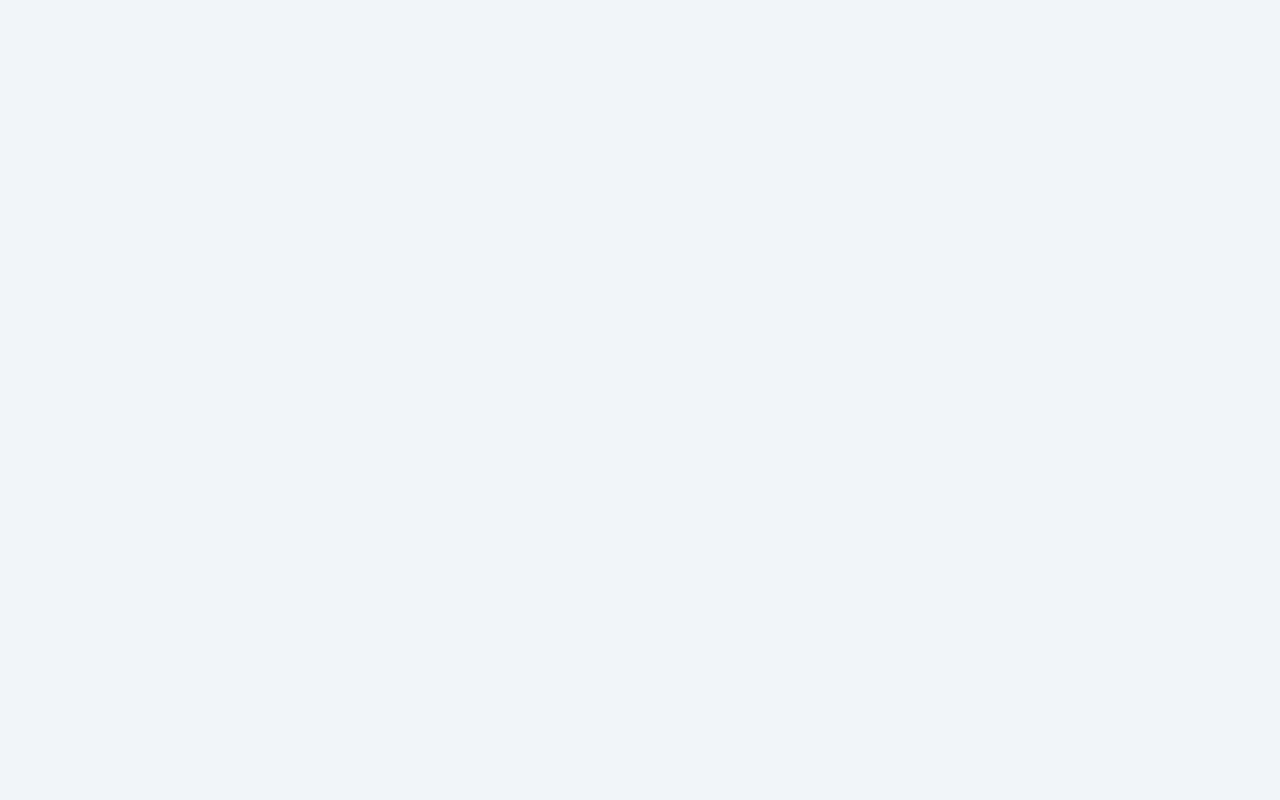
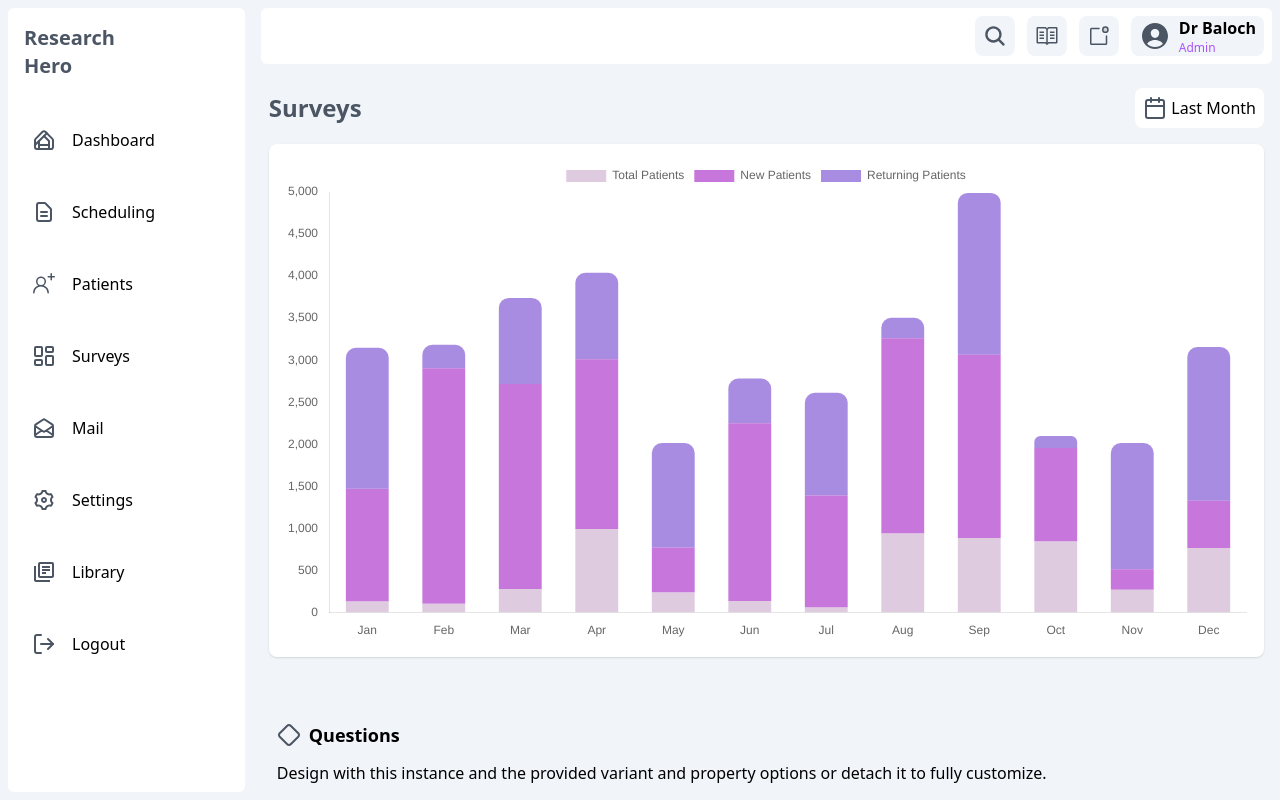
Before and after one commit to anaskhan010/frontend, a React (Vite) app: page /surveys in a window 1280 px wide. Before the commit this address had no page. Built offline with nearby package versions, Linux system fonts and the light colour scheme.

Commit message:
added survey Page Component

```diff
--- a/src/App.jsx
+++ b/src/App.jsx
@@ -6,6 +6,7 @@ import Layout from "./Layout";
 import Dashboard from "./components/dashboard/Dashboard";
 import Scheduling from "./components/Scheduling/Scheduling";
 import Patient from "./components/patients/Patient";
+import Surveys from "./components/surveys/Surveys";
 
 function App() {
   return (
@@ -15,6 +16,7 @@ function App() {
           <Route index element={<Dashboard />} />
           <Route path="/scheduling" element={<Scheduling />} />
           <Route path="/patients" element={<Patient />} />
+          <Route path="/surveys" element={<Surveys />} />
         </Route>
       </Routes>
     </main>
--- a/src/components/sidebar/Sidebar.jsx
+++ b/src/components/sidebar/Sidebar.jsx
@@ -44,12 +44,14 @@ const Sidebar = () => {
             <p>Patients</p>
           </li>
         </NavLink>
-        <li className="flex items-center gap-2">
-          <span className="group p-2 rounded-lg hover:bg-purple-500">
-            <LuLayoutDashboard className="text-gray-600 group-hover:text-white text-lg h-6 w-6" />
-          </span>
-          <p>Layout</p>
-        </li>
+        <NavLink to="/surveys">
+          <li className="flex items-center gap-2">
+            <span className="group p-2 rounded-lg hover:bg-purple-500">
+              <LuLayoutDashboard className="text-gray-600 group-hover:text-white text-lg h-6 w-6" />
+            </span>
+            <p>Surveys</p>
+          </li>
+        </NavLink>
         <li className="flex items-center gap-2">
           <span className="group p-2 rounded-lg hover:bg-purple-500">
             <HiOutlineMailOpen className="text-gray-600 group-hover:text-white text-lg h-6 w-6" />
--- /dev/null
+++ b/src/components/surveys/Surveys.jsx
@@ -0,0 +1,48 @@
+import React from "react";
+
+import Statistics from "../dashboard/Statistics";
+import { LuFilter, LuCalendar, LuDiamond } from "react-icons/lu";
+
+const Surveys = () => {
+  return (
+    <main className="p-2 overflow-y-scroll scroll-smooth">
+      <div className="flex items-center justify-between">
+        <h2 className="text-2xl font-bold text-gray-600">Surveys</h2>
+        <div className="flex items-center gap-3">
+          <span className="p-2 rounded-lg bg-white gap-1 flex items-center ">
+            <LuCalendar className="text-gray-600 text-lg h-6 w-6" />
+            <p>Last Month</p>
+          </span>
+        </div>
+      </div>
+      <div className="mt-4 p-4 rounded-lg bg-white shadow shadow-sm shadow-gray-300">
+        <Statistics />
+      </div>
+      {/* Questions Section */}
+      <div className="p-2 my-14">
+        <span className="flex items-center gap-2">
+          <LuDiamond className="text-gray-600 text-lg h-6 w-6" />
+          <p className="text-lg font-semibold">Questions</p>
+        </span>
+        <p className="mt-3">
+          Design with this instance and the provided variant and property
+          options or detach it to fully customize.
+        </p>
+        <textarea
+          name=""
+          id=""
+          cols="30"
+          rows="10"
+          className="rounded-2xl w-full border border-gray-300 p-2 mt-4"
+        ></textarea>
+        <div className="flex items-center justify-end">
+          <button className="px-4 py-2 rounded-lg bg-purple-600 text-white mt-4">
+            Submit
+          </button>
+        </div>
+      </div>
+    </main>
+  );
+};
+
+export default Surveys;
```
